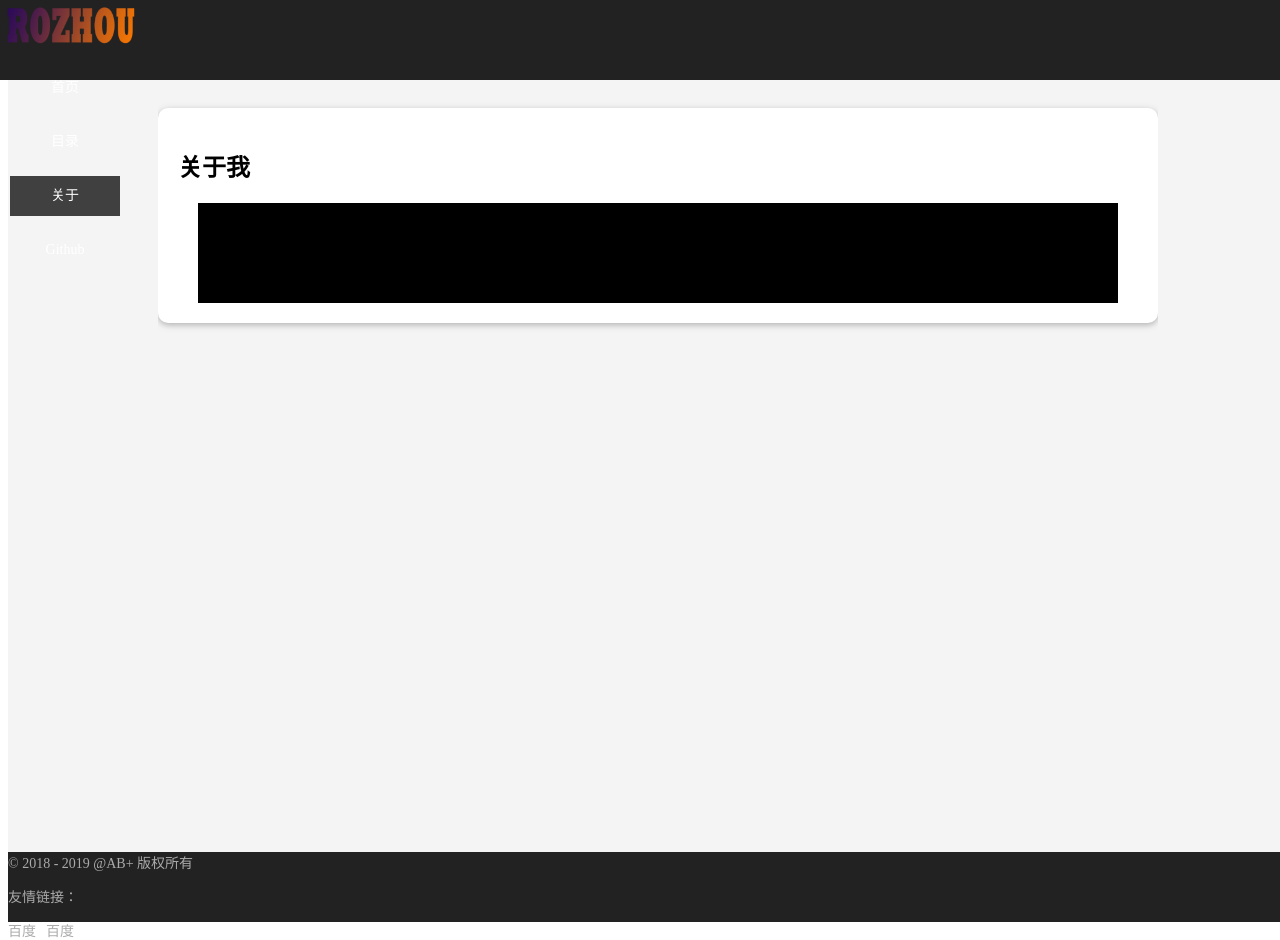
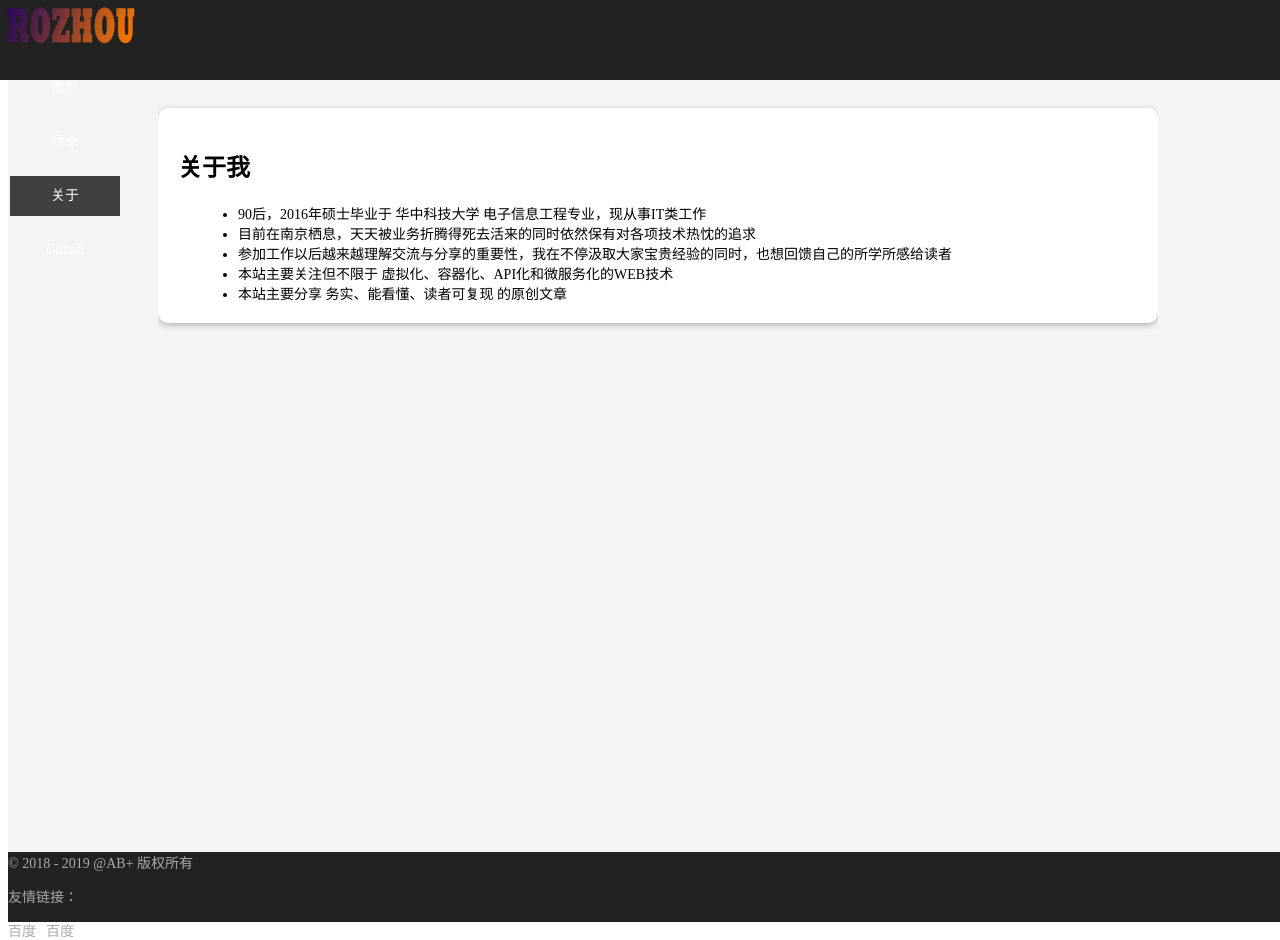
Before and after one commit to Roc-zhou/my-blog, a Vue app: page /about in a window 1280 px wide. Shown: the top 940 px of the page. Built offline with nearby package versions, Linux system fonts and the light colour scheme.

Commit message:
测试over

```diff
--- a/src/components/about.vue
+++ b/src/components/about.vue
@@ -44,6 +44,5 @@ export default {
 .about_me ul {
   margin: 0 20px;
   font-size: 14px;
-  background: #000;
 }
 </style>
```
